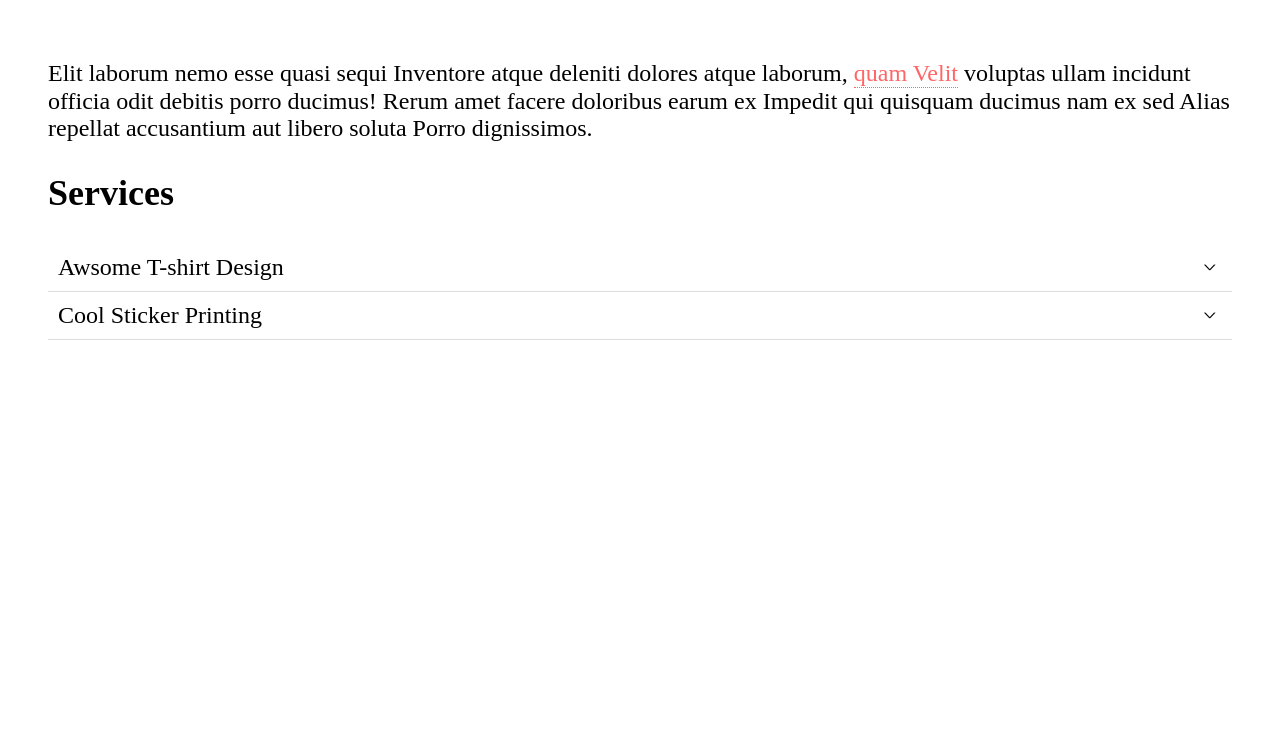
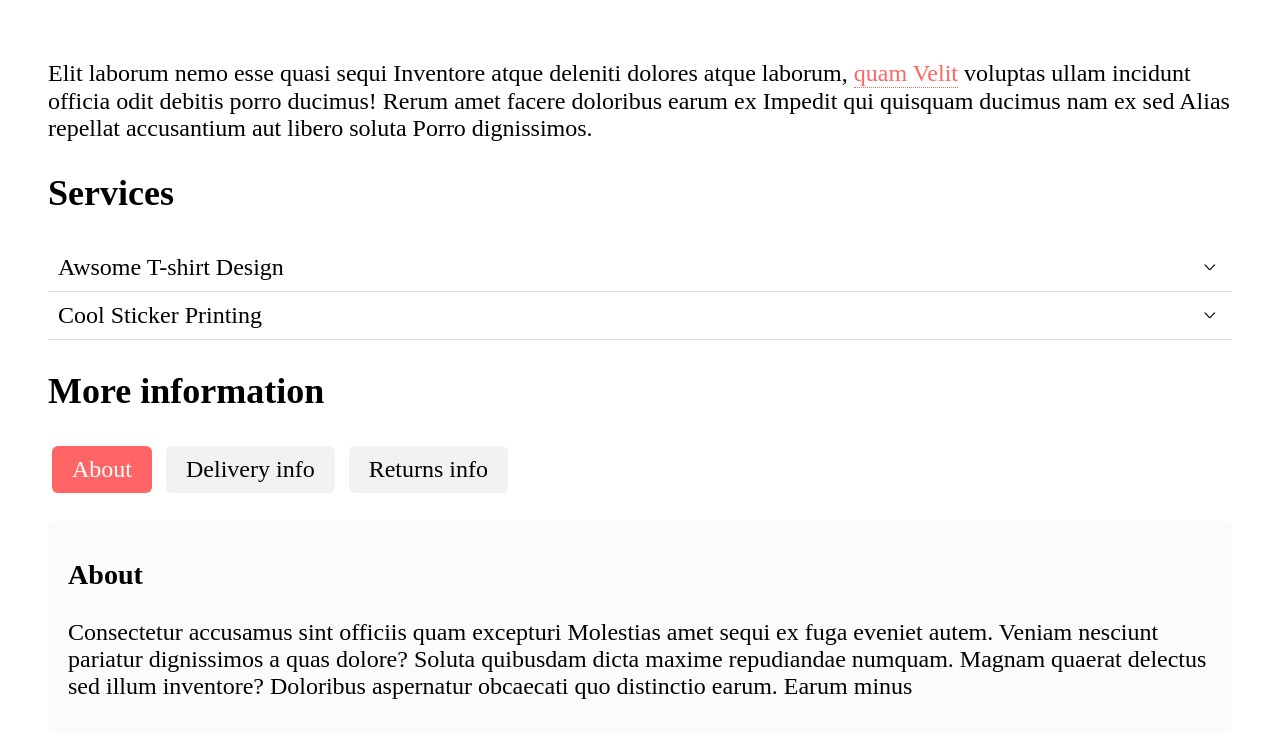
Before and after one commit to Harritone/uiLibrary, a website built with webpack: page dist/index.html in a window 1280 px wide. Built offline with nearby package versions, Linux system fonts and the light colour scheme.

Commit message:
Added tabs

```diff
--- a/src/index.js
+++ b/src/index.js
@@ -1,5 +1,6 @@
 import Tooltip from './main-ui/tooltip';
 import Dropdown from './main-ui/dropdown';
+import Tabs from './main-ui/tabs';
 
 // create a tooltip
 
@@ -13,3 +14,7 @@ dropdowns.forEach(dropdown => {
   const instance = new Dropdown(dropdown);
   instance.initialize();
 })
+
+// create tabs
+const tabs = new Tabs(document.querySelector('.tabs'));
+tabs.initialize();
--- /dev/null
+++ b/src/main-ui/styles/tabs.css
@@ -0,0 +1,26 @@
+.tabs > ul {
+  padding: 0;
+}
+.tabs .trigger {
+  list-style-type: none;
+  padding: 10px;
+  background: #f2f2f2;
+  margin: 4px;
+  border-radius: 6px;
+  display: inline-block;
+  padding: 10px 20px;
+  cursor: pointer;
+}
+.tabs .trigger.active {
+  background: #ff6565;
+  color: white;
+}
+.tabs .content {
+  background: #fbfbfb;
+  padding: 10px 20px;
+  border-radius: 6px;
+  display: none;
+}
+.tabs .content.active{
+  display: block;
+}
--- /dev/null
+++ b/src/main-ui/tabs.js
@@ -0,0 +1,33 @@
+import './styles/tabs.css'
+class Tabs {
+  constructor(container) {
+    this.container = container;
+    this.tabs = container.querySelectorAll('.trigger');
+  }
+  initialize() {
+    this.tabs.forEach(tab => {
+      tab.addEventListener('click', e => {
+        this.toggleTabs(e);
+        this.toggleContent(e);
+      });
+    });
+  }
+  toggleTabs(e) {
+    // remove current active classes
+    this.tabs.forEach(tab => tab.classList.remove('active'));
+    //add new active class to clicked tab
+    e.target.classList.add('active');
+  }
+  toggleContent(e) {
+    // remove current active classes from content
+    this.container.querySelectorAll('.content').forEach(item => {
+      item.classList.remove('active');
+    });
+    //add new active class to content
+    const selector = e.target.getAttribute('data-target');
+    const content = this.container.querySelector(selector);
+    content.classList.add('active');
+  }
+}
+
+export { Tabs as default };
```
Also changed, not shown: dist/index.html.
